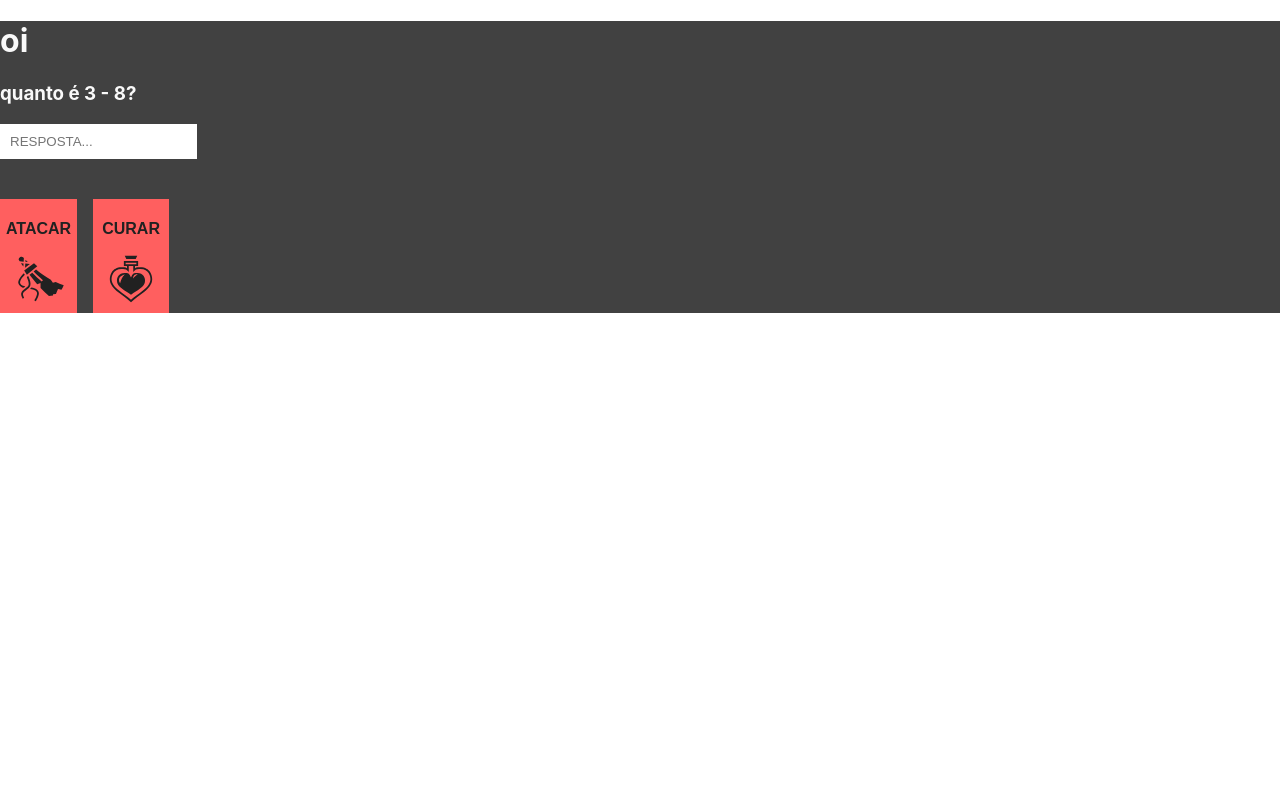
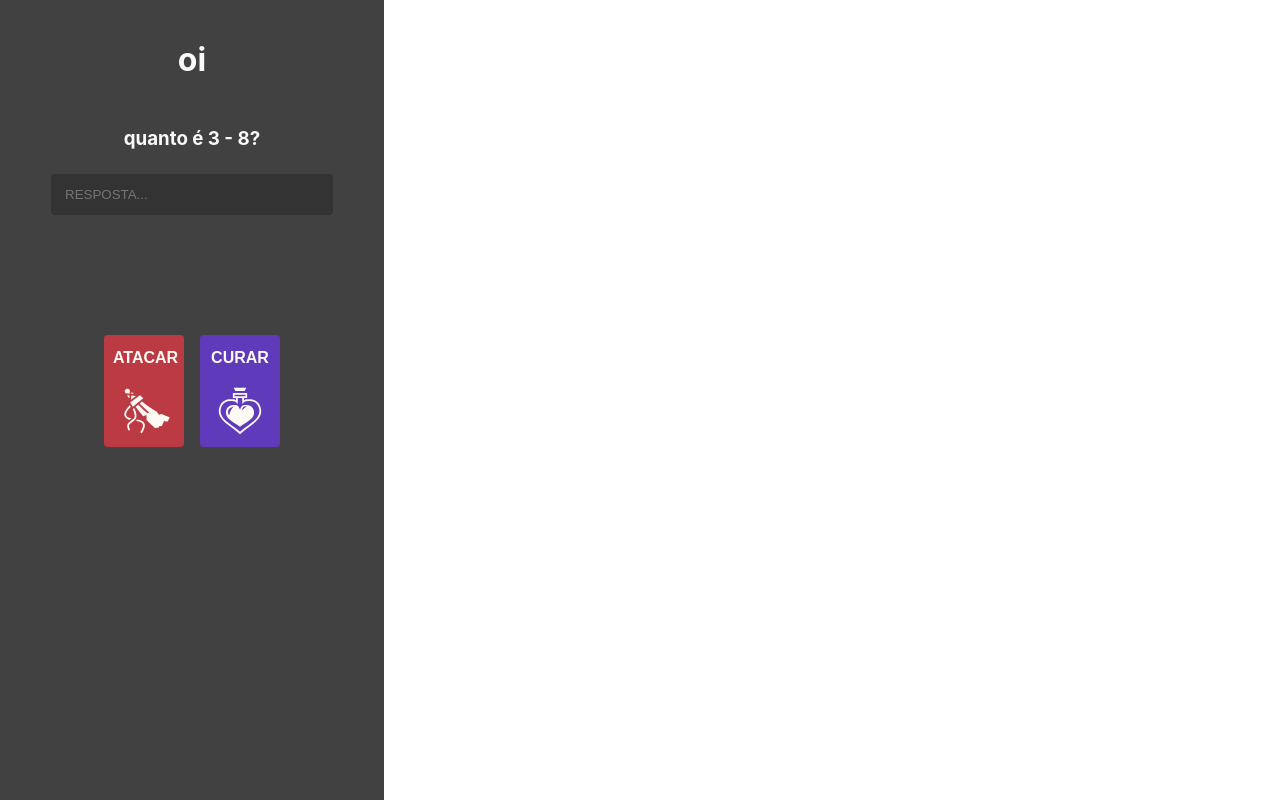
Before and after one commit to myyrez/Chronofight, a React (Create React App) app: page / in a window 1280 px wide. Built offline with nearby package versions, Linux system fonts and the light colour scheme.

Commit message:
layout e botões renovados 🤠

```diff
--- a/src/components/App/styles.module.css
+++ b/src/components/App/styles.module.css
@@ -1,6 +1,3 @@
-/* .main {
-    background-color: #313131;
-} */
-.main2 {
-    background-color: #212121;
+.main {
+    height: 100vh;
 }
--- a/src/components/Calc/Calc.js
+++ b/src/components/Calc/Calc.js
@@ -67,7 +67,7 @@ export const Calc = () => {
 
   return (
     <div className={styles.containerCalc}>
-      <header>
+      <header className={styles.headerCalc}>
         <h1 className={styles.titleCalc}>oi</h1>
       </header>
 
@@ -83,6 +83,10 @@ export const Calc = () => {
           onChange={updateResposta}/>
       </div>
 
+      <div className={styles.resultadoDivCalc}>
+        <h3 className={styles.resultadoCalc}>{showResultado}</h3>
+      </div>
+
       <div className={styles.buttonDivCalc}>
         <button
           className={styles.buttonCalcAtk}
@@ -96,11 +100,6 @@ export const Calc = () => {
             <GiHealthPotion className={styles.healIcon}/>
         </button>
       </div>
-
-      <div>
-        <h3 className={styles.resultadoCalc}>{showResultado}</h3>
-      </div>
     </div>
-
   );
 }
--- a/src/components/Calc/styles.module.css
+++ b/src/components/Calc/styles.module.css
@@ -1,49 +1,110 @@
 .containerCalc {
     background-color: #414141;
+    height: 100vh;
+    width: 30vw;
+    align-items: center;
+    justify-content: center;
+    text-align: center;
+}
+.headerCalc {
+    background-color: #414141;
+    padding-top: 2.5rem;
 }
 .titleCalc {
     color: #f9f9f9;
+    margin: 0;
 }
 .perguntaCalc {
     color: #f9f9f9;
+    padding-top: 3rem;
+    padding-bottom: 1.5rem;
+    margin: 0;
 }
 .resultadoCalc {
     color: #f9f9f9;
+    margin: 0;
+}
+.resultadoDivCalc {
+    padding-top: 2rem;
+    padding-bottom: 2rem;
 }
 .inputCalc {
-    padding: 10px;
+    background-color: #333333;
+    caret-color: #fff;
+    color: #fff;
+    width: 20vw;
+    padding: .8rem;
     border: none;
+    border-radius: 4px;
+    -webkit-appearance: none;
+    transition: ease-out 150ms;
 }
+.inputCalc:focus {
+    border-color: rgba(0, 0, 0, 0.8);
+    box-shadow: 0 0px 1px rgba(0, 0, 0, 0.075) inset, 0 0 9px rgba(0, 0, 0, 0.6);
+    background-color: #252525;
+    outline: 0 none;
+}
+.inputCalc:hover {
+    background-color: #252525;
+}
+.inputCalc::placeholder {
+    padding-left: 1px;
+    align-items: center;
+    justify-content: center;
+}
+.inputCalc::-webkit-inner-spin-button,
+.inputCalc::-webkit-outer-spin-button {
+    -webkit-appearance: none;
+}
+
 .buttonCalcAtk {
-    background-color: #ff5f5f;
-    color: #212121;
+    background-color: #bb3a43;
+    border: none;
+    color: #fdf9f3;
     font-weight: 700;
+    width: 5rem;
+    height: 7rem;
     padding: 5px;
-    padding-inline: 6px;
+    padding-inline: 9px;
     margin-right: 8px;
-    border: none;
+    border-radius: 4px;
     font-size: 16px;
+    transition: ease-out 150ms;
 }
 .buttonCalcCurar {
-    background-color: #ff5f5f;
-    color: #212121;
+    background-color: #5f3abb;
+    border: none;
+    color: #fdf9f3;
     font-weight: 700;
+    width: 5rem;
+    height: 7rem;
     padding: 5px;
     padding-inline: 9px;
     margin-left: 8px;
-    border: none;
+    border-radius: 4px;
     font-size: 16px;
+    transition: ease-out 150ms;
 }
 .buttonCalcText {
+    margin: 0;
+    padding-top: .5rem;
+    padding-bottom: 1.2rem;
     background-color: rgba(0%, 0%, 0%, 0.0001);;
 }
 .buttonCalcAtk:hover {
-    background-color: #fe8181;
+    background-color: #a3333a;
     cursor: pointer;
+    width: 5.5rem;
+    height: 7.5rem;
+    font-size: 18px;
 }
 .buttonCalcCurar:hover {
-    background-color: #fe8181;
+    background-color: #6433a3;
     cursor: pointer;
+    width: 5.5rem;
+    height: 7.5rem;
+    font-size: 18px;
 }
 .atkIcon {
     font-size: 50px;
@@ -55,5 +116,5 @@
     background-color: rgba(0%, 0%, 0%, 0.0001);
 }
 .buttonDivCalc {
-    margin-top: 40px;
+    padding-top: 3.5rem;
 }
```
